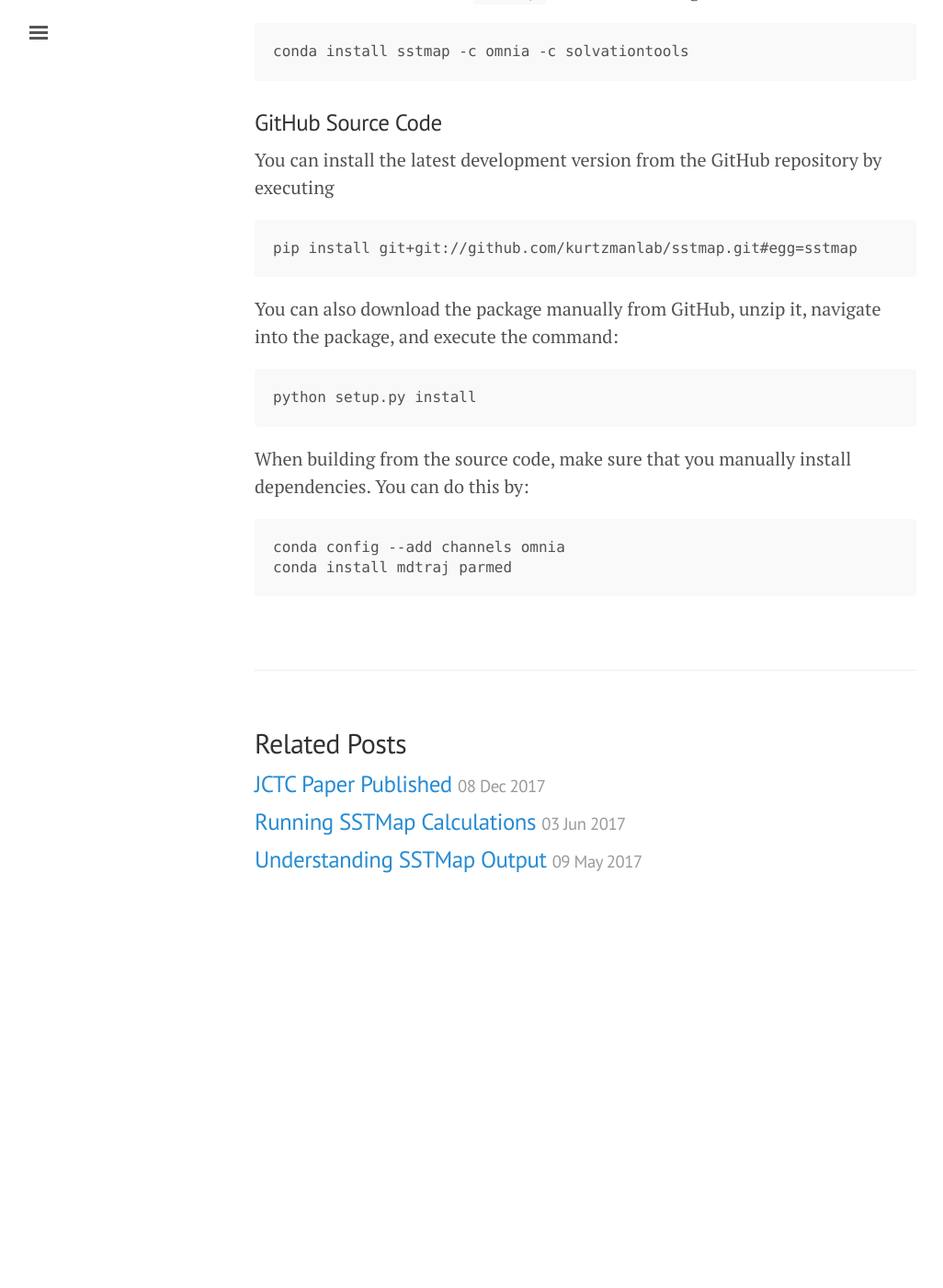
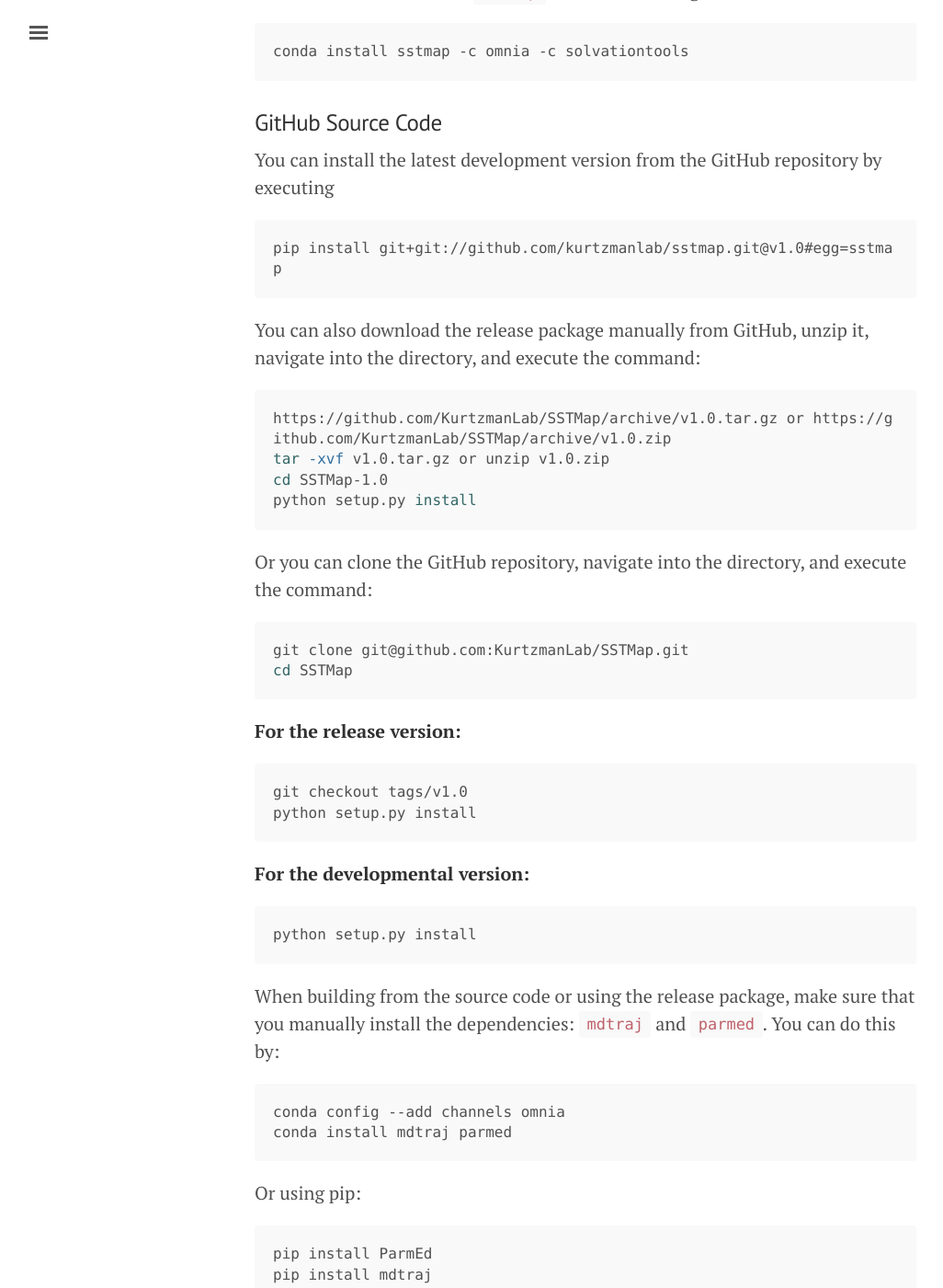
Before and after one commit to KurtzmanLab/SSTMap, a Jekyll site: the page built from _posts/2017-06-06-getting-started.md, in a window 1280 px wide and 1400 px high, scrolled down 1225 px. Shown: the whole window at 92% size, without its empty margins (3-1029 px from the left). Built offline with Jekyll 4.4.1, drawn with Linux system fonts in a browser that asks for light colours; before the commit the page ends 2236 px from its top, so only the background shows below that.

Commit message:
Update 2017-06-06-getting-started.md

````diff
--- a/_posts/2017-06-06-getting-started.md
+++ b/_posts/2017-06-06-getting-started.md
@@ -38,17 +38,39 @@
 You can install the latest development version from the GitHub repository by executing
 
 ```
-pip install git+git://github.com/kurtzmanlab/sstmap.git#egg=sstmap
+pip install git+git://github.com/kurtzmanlab/sstmap.git@v1.0#egg=sstmap
 ```
 
-You can also download the package manually from GitHub, unzip it, navigate into the package, and execute the command:
+You can also download the release package manually from GitHub, unzip it, navigate into the directory, and execute the command:
 
+```bash
+https://github.com/KurtzmanLab/SSTMap/archive/v1.0.tar.gz or https://github.com/KurtzmanLab/SSTMap/archive/v1.0.zip
+tar -xvf v1.0.tar.gz or unzip v1.0.zip
+cd SSTMap-1.0
+python setup.py install
+```
+Or you can clone the GitHub repository, navigate into the directory, and execute the command:
+
+```bash
+git clone git@github.com:KurtzmanLab/SSTMap.git
+cd SSTMap
+```
+**For the release version:**
+```
+git checkout tags/v1.0
+python setup.py install
+```
+**For the developmental version:**
 ```
 python setup.py install
 ```
-
-When building from the source code, make sure that you manually install dependencies. You can do this by:
+When building from the source code or using the release package, make sure that you manually install the dependencies: `mdtraj` and `parmed`. You can do this by:
 ```
 conda config --add channels omnia
 conda install mdtraj parmed
 ```
+Or using pip:
+```
+pip install ParmEd
+pip install mdtraj
+```
````
